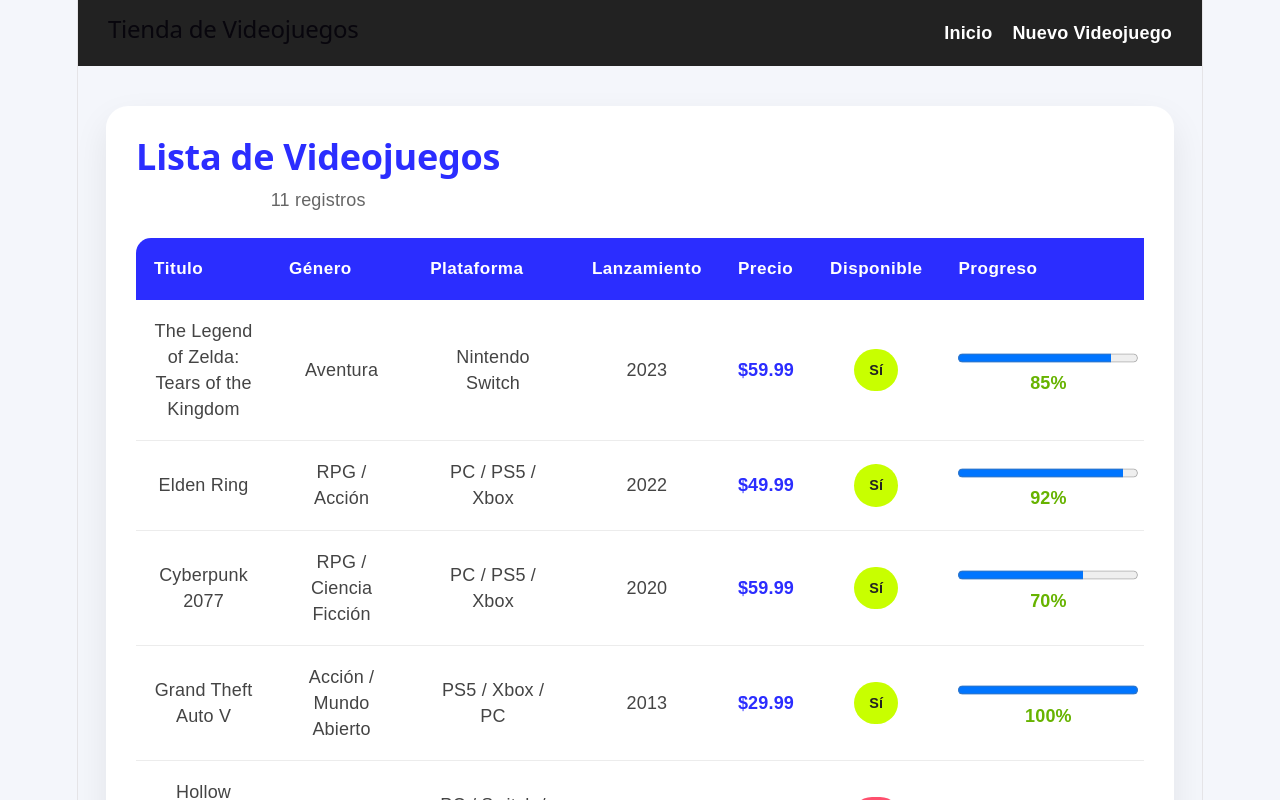
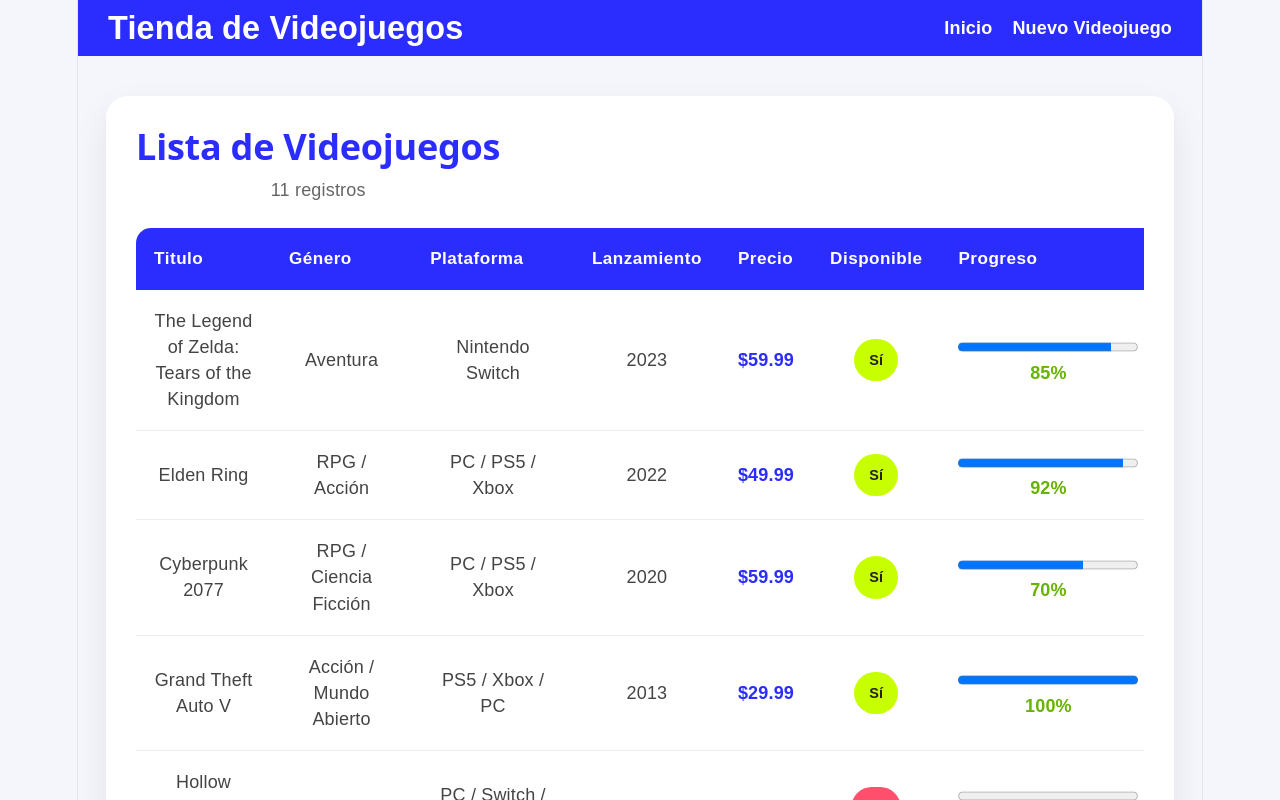
Before and after one commit to GaloRamiro/taller-react-videojuegos, a React (Vite) app: page / in a window 1280 px wide. Shown: the top 800 px of the page. Built offline with nearby package versions, Linux system fonts and the light colour scheme; the HTML template or start-up script is replaced by a standard one.

Commit message:
fix: corregir estilos del encabezado de la aplicación

```diff
--- a/src/components/Navbar.css
+++ b/src/components/Navbar.css
@@ -1,5 +1,5 @@
 .navbar{
-    background:#222;
+    background:#2b2dff;
     color:white;
     padding:15px 30px;
 
@@ -22,3 +22,13 @@
 .menu a:hover{
     color:#61dafb;
 }
+.logo{
+    color:white;
+    text-decoration:none;
+    font-size:1.8rem;
+    font-weight:bold;
+}
+
+.logo:hover{
+    color:#61dafb;
+}
--- a/src/components/Navbar.jsx
+++ b/src/components/Navbar.jsx
@@ -4,7 +4,9 @@
 function Navbar() {
   return (
     <nav className="navbar">
-      <h2>Tienda de Videojuegos</h2>
+      <Link to="/" className="logo">
+        Tienda de Videojuegos
+      </Link>
 
       <div className="menu">
         <Link to="/">Inicio</Link>
```
